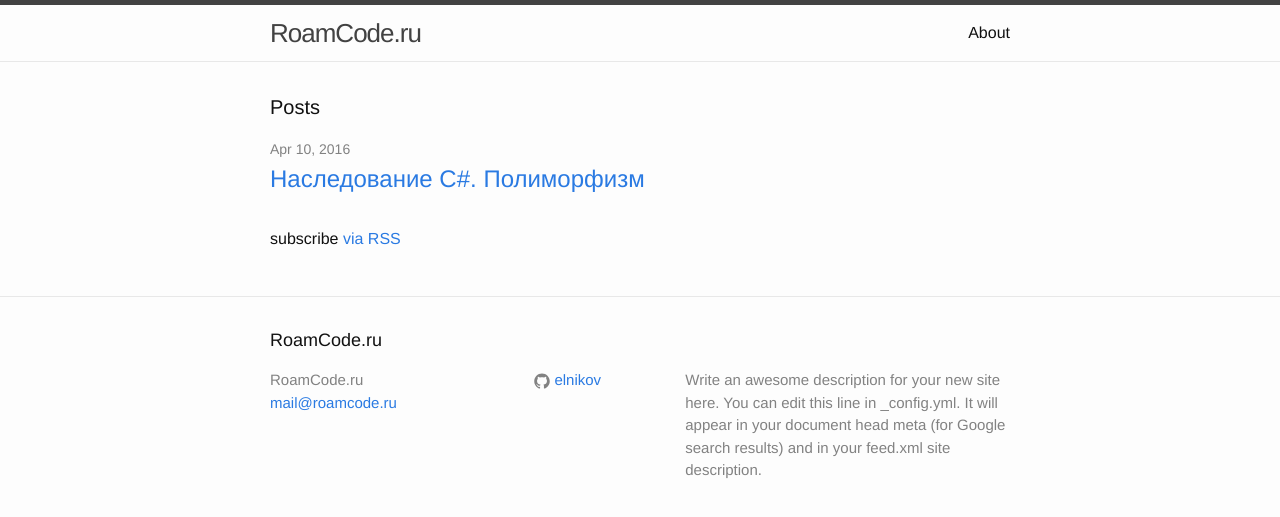
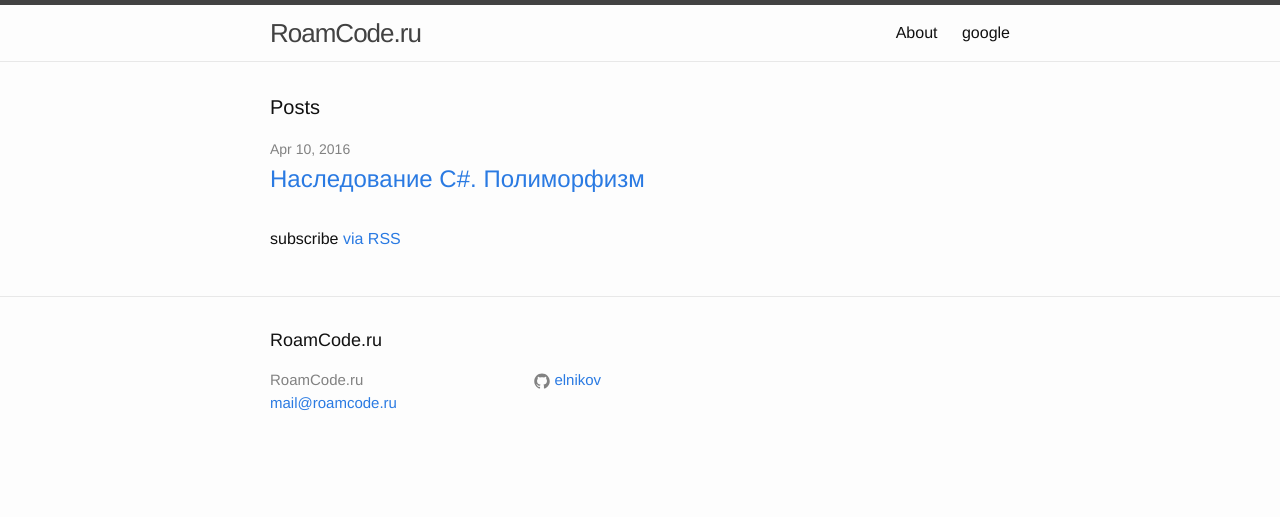
Before and after one commit to elnikov/elnikov, a Jekyll site: the page built from index.html, in a window 1280 px wide. Shown: the top 517 px of the page. Built offline with Jekyll 4.4.1, drawn with Linux system fonts in a browser that asks for light colours.

Commit message:
google ver

```diff
--- a/_config.yml
+++ b/_config.yml
@@ -9,9 +9,7 @@
 title: RoamCode.ru
 email: mail@roamcode.ru
 description: > # this means to ignore newlines until "baseurl:"
-  Write an awesome description for your new site here. You can edit this
-  line in _config.yml. It will appear in your document head meta (for
-  Google search results) and in your feed.xml site description.
+
 baseurl: "" # the subpath of your site, e.g. /blog
 url: "http://roamcode.ru/" # the base hostname & protocol for your site
 # twitter_username:
```
Also changed, not shown: google.md (added, +5 -0 lines).
